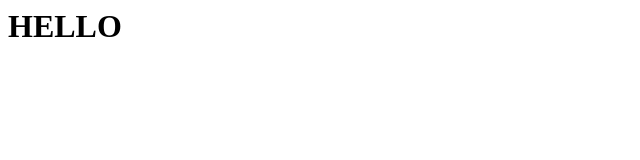
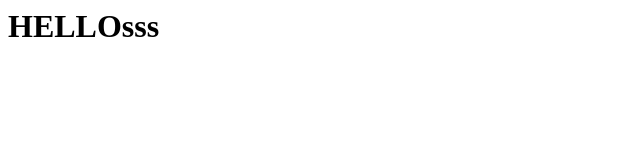
Before and after one commit to psharma1z/psharma1z.github.io, a plain HTML site: page index.html in a window 1280 px wide. Shown: the full height of the page, 0-640 px from the left. Drawn offline with Linux system fonts and the light colour scheme.

Commit message:
Update index.html

```diff
--- a/index.html
+++ b/index.html
@@ -1,4 +1,4 @@
 <html>
-  <h1> HELLO </h1>
+  <h1> HELLOsss </h1>
 
 </html>
```
